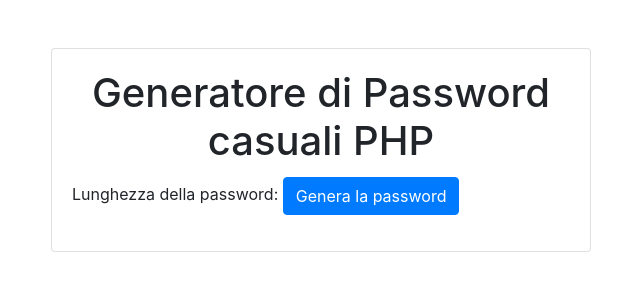
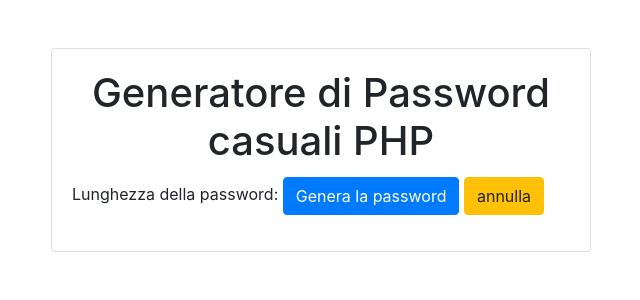
Before and after one commit to SimoneMenichetti/php-strong-password-generator, a PHP site: page / in a window 1280 px wide. Shown: the top 300 px of the page, without its empty margins (319-959 px from the left). Run offline with PHP 8.4, Linux system fonts and the light colour scheme.

Commit message:
feat:( add input reset form)

```diff
--- a/index.php
+++ b/index.php
@@ -24,6 +24,8 @@
                                 <label for="length">Lunghezza della password:</label>
                                 <!-- inserimento input -->
                                 <input type="submit" class='btn btn-primary' value='Genera la password'>
+                                <!-- input reset form -->
+                                 <input type="reset" class='btn btn-warning' value='annulla'>
                             </div>
                         </form>
                     </div>
```
